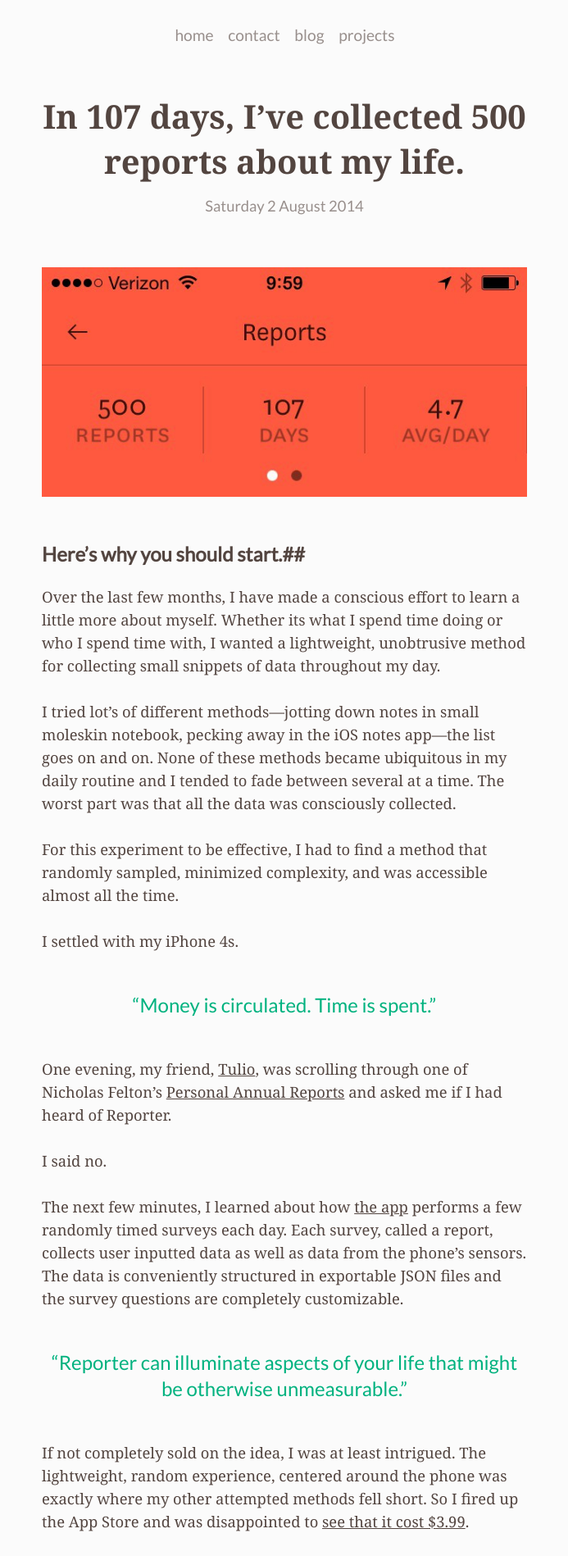
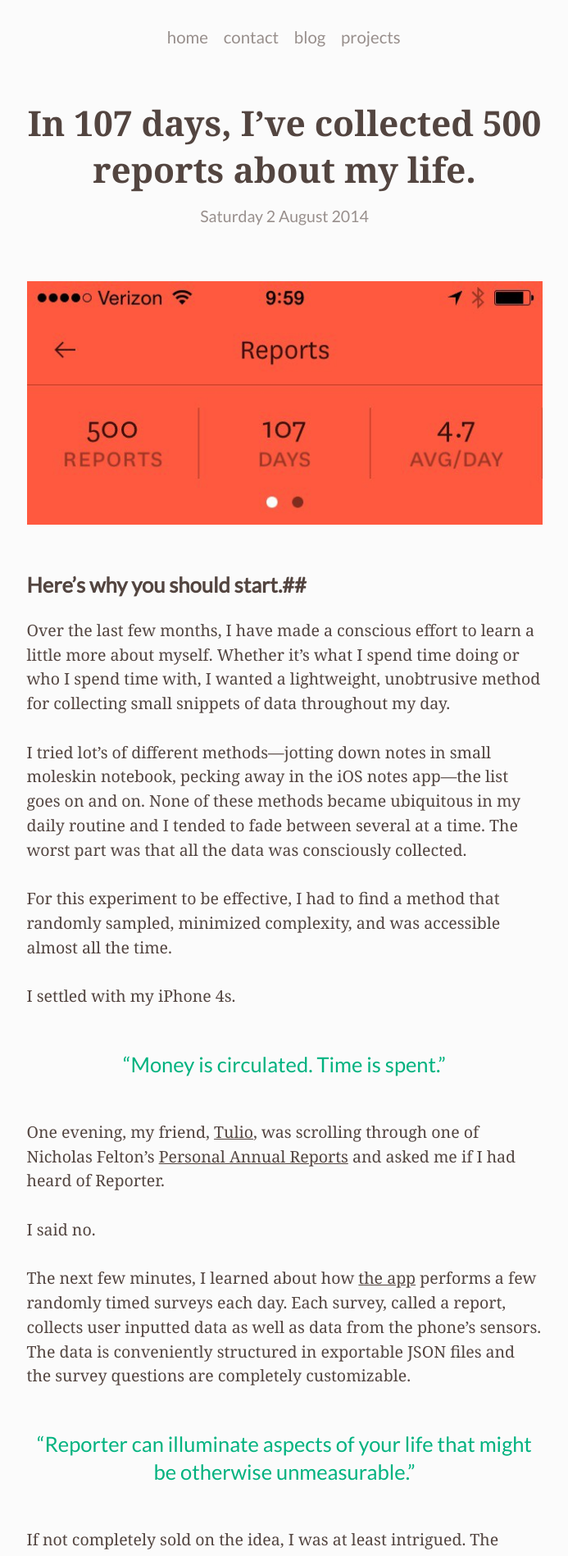
Before and after one commit to tmm/www, a Jekyll site: the page built from blog/_posts/2014-08-02-in-107-days-i've-collected-500-reports-about-my-life.md, in a window 1280 px wide. Shown: the top 1898 px of the page at 82% size, without its empty margins (293-986 px from the left). Built offline with Jekyll 4.4.1, drawn with Linux system fonts in a browser that asks for light colours.

Commit message:
Mobile friendly font sizing

```diff
--- a/_sass/_base.scss
+++ b/_sass/_base.scss
@@ -1,17 +1,25 @@
 // modules: base
+
+html {
+  font-size: 16px;
+}
+@media (min-width: 38em) {
+  html {
+    font-size: 17px;
+  }
+}
 
 body {
   margin: 0;
   padding: 0;
   background-color: $white;
   color: $gray;
-  font-size: 100%;
   text-rendering: optimizeLegibility;
 }
 
 .nav {
   margin: 1rem 0 2rem;
-  font: 1.2rem $lato;
+  font: 300 1.2rem $lato;
   @include center;
   @include list-inline();
 
@@ -22,7 +30,7 @@
 
 .foot {
   margin: 5rem 0 1rem;
-  font: 1rem $lato;
+  font: 300 1rem $lato;
   @include center;
 
   a {
--- a/_sass/_variables.scss
+++ b/_sass/_variables.scss
@@ -1,7 +1,7 @@
 // modules: variables
 
 // screen sizes
-$mobile: "screen and (max-width: 674px)";
+$mobile: "screen and (max-width: 42.125rem)";
 
 // fonts
 $lato: 'Lato', Helvetica, sans-serif;
--- a/blog/_posts/2014-08-02-in-107-days-i've-collected-500-reports-about-my-life.md
+++ b/blog/_posts/2014-08-02-in-107-days-i've-collected-500-reports-about-my-life.md
@@ -9,7 +9,7 @@
 
 ##Here’s why you should start.##
 
-Over the last few months, I have made a conscious effort to learn a little more about myself. Whether its what I spend time doing or who I spend time with, I wanted a lightweight, unobtrusive method for collecting small snippets of data throughout my day.
+Over the last few months, I have made a conscious effort to learn a little more about myself. Whether it's what I spend time doing or who I spend time with, I wanted a lightweight, unobtrusive method for collecting small snippets of data throughout my day.
 
 I tried lot’s of different methods—jotting down notes in small moleskin notebook, pecking away in the iOS notes app—the list goes on and on. None of these methods became ubiquitous in my daily routine and I tended to fade between several at a time. The worst part was that all the data was consciously collected.
 
```
Also changed, not shown: _sass/_post.scss (line endings or trailing spaces), blog/_posts/2015-03-28-style-guide.md (line endings or trailing spaces).
